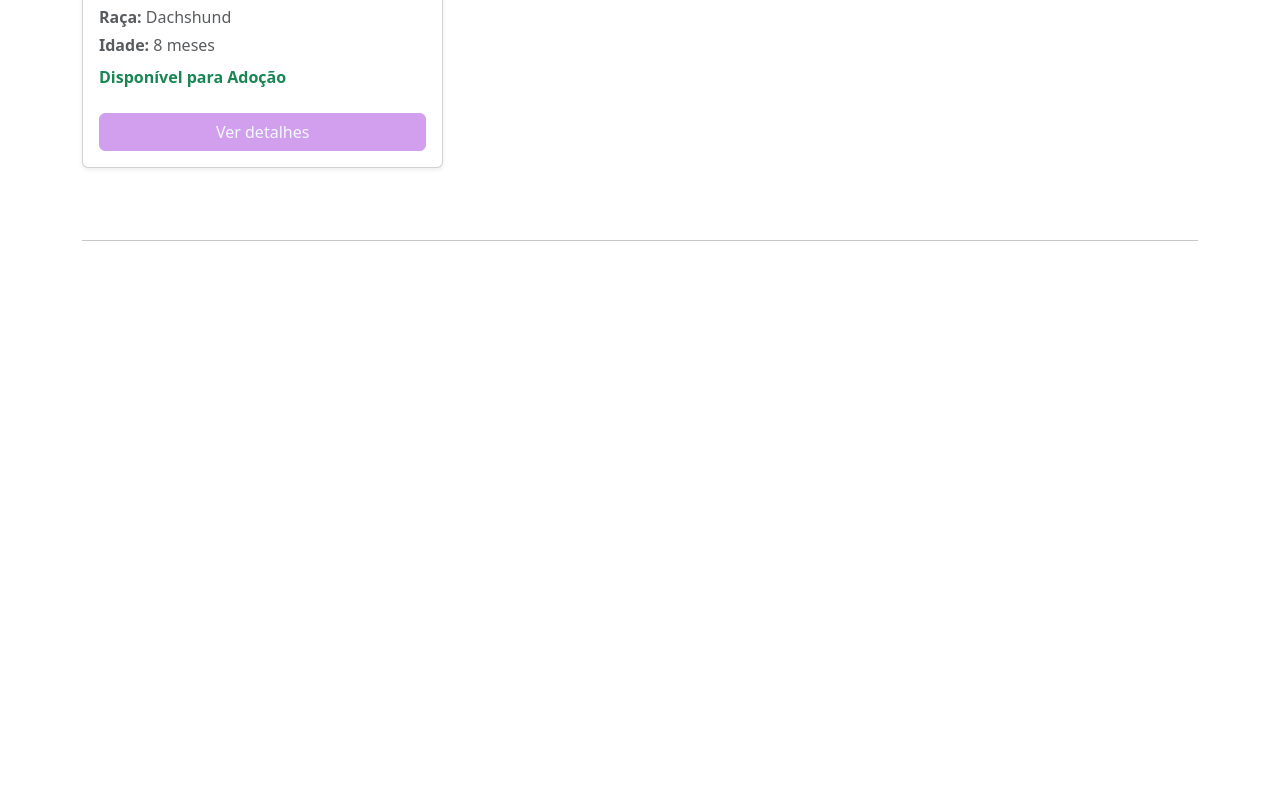
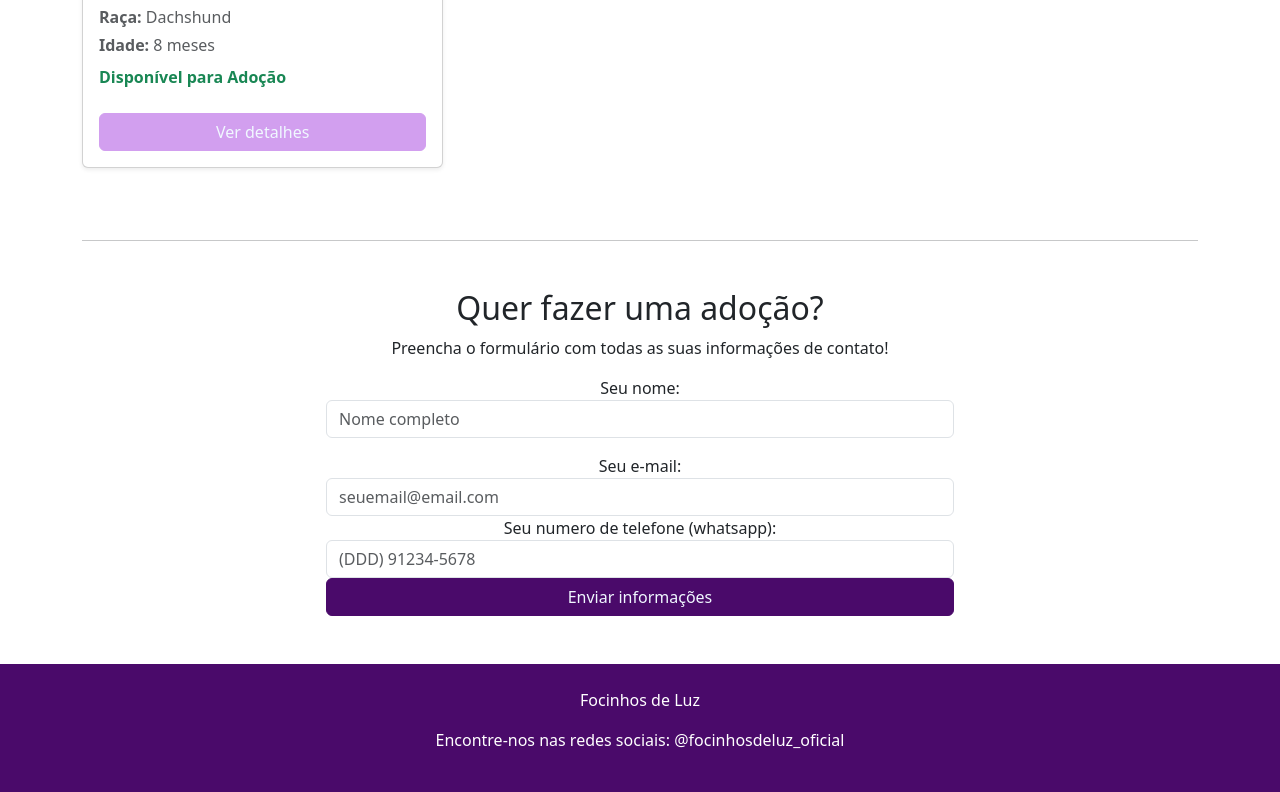
Before and after one commit to maria-quidiquimo/Somativa-Front-end, a website: page index.html in a window 1280 px wide. Shown: the part 1778-2570 px from the top of the page. Before the commit the page ends 2067 px from the top, so only its background shows below. Drawn offline with nearby package versions, Linux system fonts and the light colour scheme.

Commit message:
🦋 - atualização do index

```diff
--- a/index.html
+++ b/index.html
@@ -13,7 +13,7 @@
     <div class="container">
 
       <!-- Nome do Projeto / Título -->
-      <a class="navbar-brand text-white fw-bold fs-3" href="#">Fucinhos de Luz</a>
+      <a class="navbar-brand text-white fw-bold fs-3" href="#">Focinhos de Luz</a>
 
       <!-- Botão Hambúrguer -->
       <button class="navbar-toggler" type="button" data-bs-toggle="collapse" data-bs-target="#menuNavegacao">
@@ -57,8 +57,36 @@
         </div>
       </div>
     </div>
-    <footer>
 
+    <section class="row justify-content-center text-center">
+      <div class="col-12 col-md-8 col-lg-6" >
+        <h2>Quer fazer uma adoção?</h2>
+        <p>Preencha o formulário com todas as suas informações de contato!</p>
+        <form class="">
+          <div class="mb-3">
+            <label for="form-label"> Seu nome: </label>
+            <input type="text" class="form-control" placeholder="Nome completo">
+          </div>
+
+          <div>
+            <label for="form-label"> Seu e-mail: </label>
+            <input type="email" class="form-control" placeholder="seuemail@email.com">
+          </div>
+
+           <div>
+            <label for="form-label"> Seu numero de telefone (whatsapp): </label>
+            <input type="tel" class="form-control" placeholder="(DDD) 91234-5678">
+          </div>
+
+          <button type="button" class="btn btn-roxo w-100"> Enviar informações</button>
+
+        </form>
+      </div>
+    </section>
+
+    <footer class="text-center text-white bg-roxo py-4 mt-5 Encontre-nos nas redes socias">
+      <p>Focinhos de Luz</p>
+      <p>Encontre-nos nas redes sociais:  @focinhosdeluz_oficial</p>
     </footer>
 
     <script src="https://cdn.jsdelivr.net/npm/bootstrap@5.3.3/dist/js/bootstrap.bundle.min.js"></script>
```
